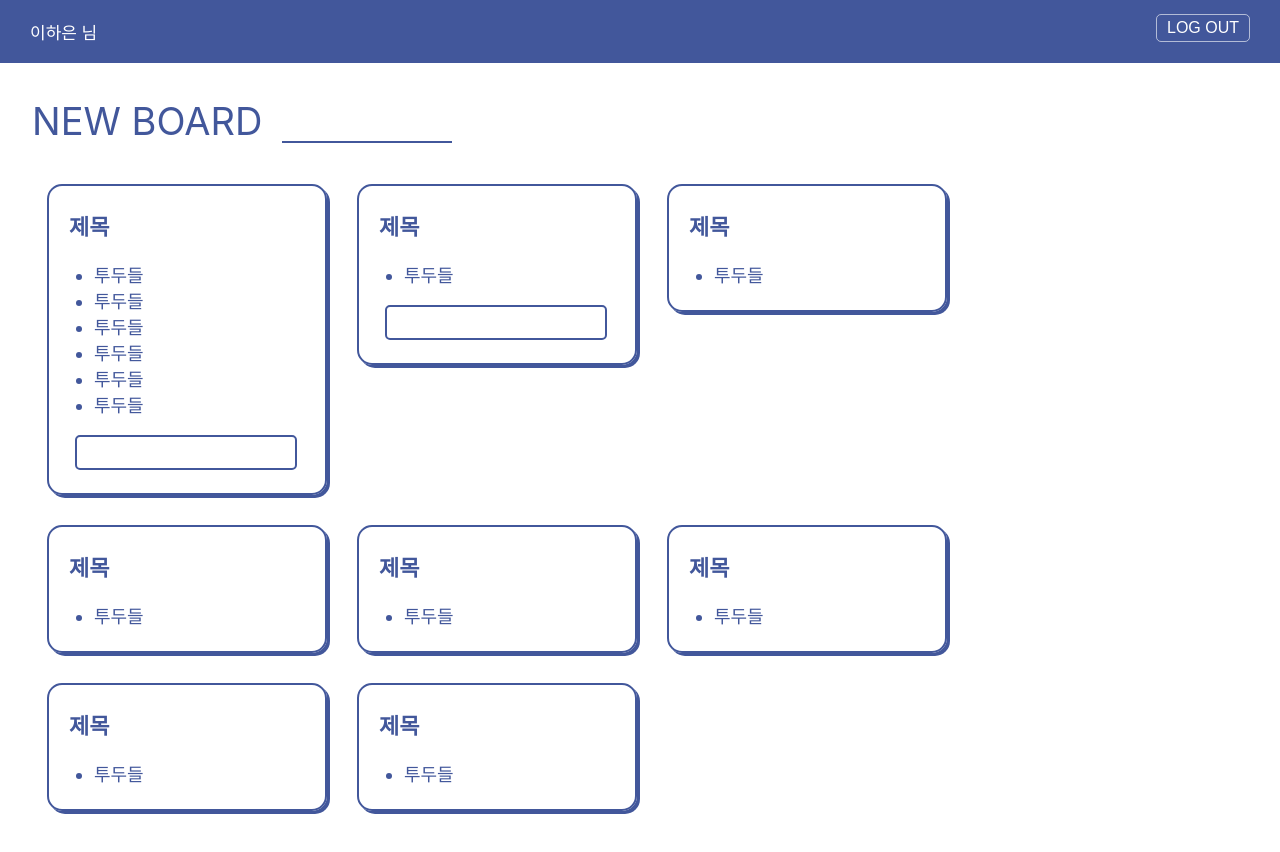
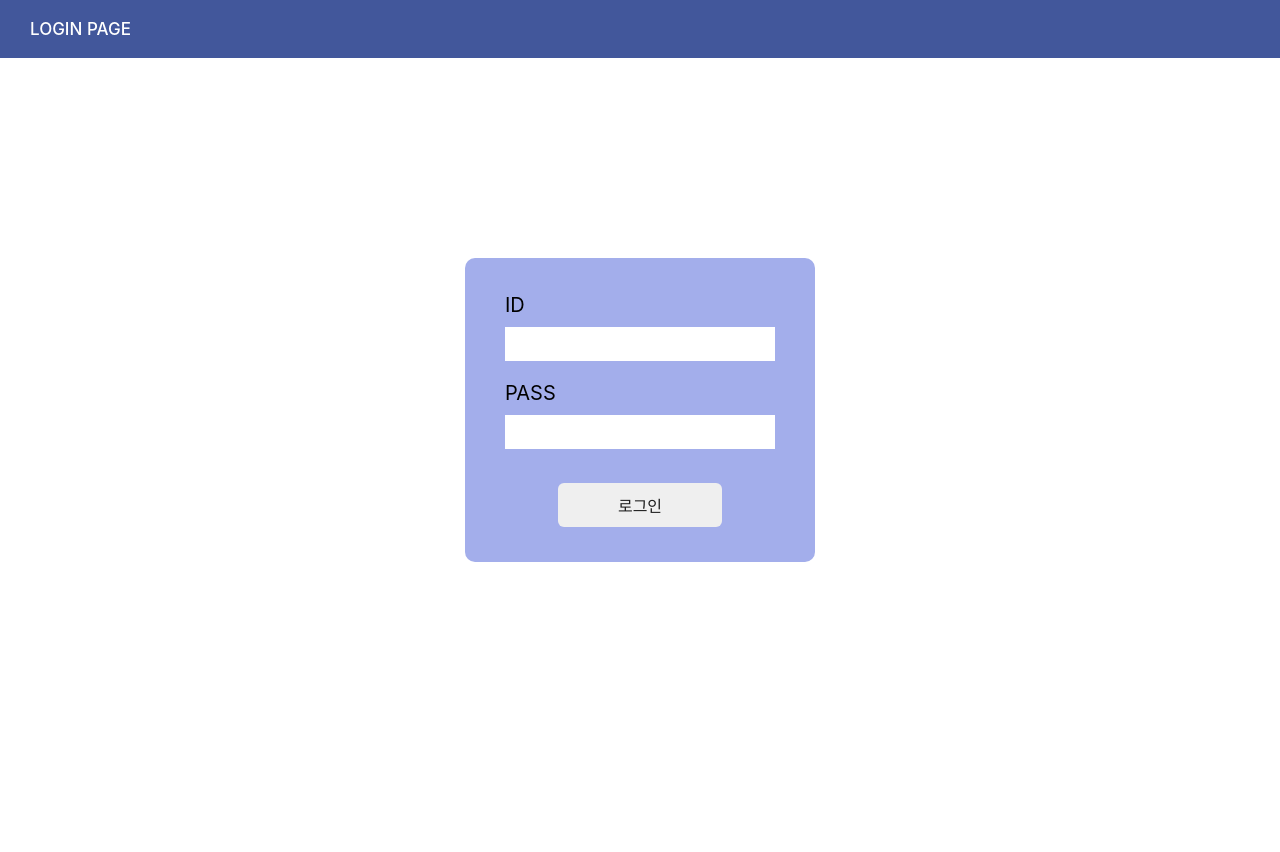
Before and after one commit to Leehaeun0/react_learn, a React (Create React App) app in the folder trello/: page / in a window 1280 px wide. Shown: the top 852 px of the page. After the commit the page ends 800 px from the top, so only its background shows below. Built offline with nearby package versions, Linux system fonts and the light colour scheme.

Commit message:
complete

```diff
--- a/trello/src/App.css
+++ b/trello/src/App.css
@@ -45,8 +45,8 @@ h2 {
 .logForm {
   background-color: rgb(163, 174, 235);
   width: 350px;
-  margin: 50px auto 20px;
-  /* margin: 200px auto 20px; */
+  /* margin: 50px auto 20px; */
+  margin: 200px auto 20px;
   padding: 35px 40px 21px;
   border-radius: 10px;
 }
@@ -68,7 +68,6 @@ h2 {
   display: block;
   padding: 10px 60px;
   margin: 14px auto;
-  /* border: none; */
   border-radius: 6px;
   color: rgb(31, 31, 31);
   outline-style: none;
@@ -95,8 +94,6 @@ h2 {
   background-color: rgba(255, 255, 255, 0);
   margin-top: -5px;
   padding: 4px 10px;
-  /* border-bottom: 1px solid #fff; */
-  /* border: 2px solid rgba(255, 255, 255, 0.5); */
   border: 1px solid rgba(255, 255, 255, 0.6);
   border-radius: 5px;
   color: #fff;
@@ -104,11 +101,10 @@ h2 {
 
 .newBoard {
   display: inline-block;
-  /* background-color: rgba(66, 87, 155, 1); */
-  /* border: 2px solid rgba(66, 87, 155, 1); */
-  /* padding: 15px 20px; */
   margin-bottom: 40px;
   border-radius: 6px;
+  display: flex;
+  align-items: center;
 }
 
 .newBoard h1 {
@@ -117,39 +113,23 @@ h2 {
   padding: 0 0 0 0 !important;
   font-weight: 400;
   font-size: 38px;
-  /* line-height:30px; */
-  /* color: #fff; */
   color: rgba(66, 87, 155, 1);
 }
 .newBoard input {
-  /* background-color: rgba(255, 255, 255, 0); */
-  /* border: 1px solid #fff; */
-  /* border-radius: 3px; */
-  /* box-sizing: initial; */
   border-bottom: 2px solid rgba(66, 87, 155, 1);
-  /* margin-top: -2px; */
   margin-right: 3px;
-  width: 170px;
+  width: 175px;
+  height: 45px;
+  margin-top: -10px;
   font-size: 20px;
-
-  /* padding: 3px; */
   outline: none;
 }
 .cardList {
   /* display: flex; */
-  /* flex-direction: row;
-  flex-wrap: wrap; */
-  /* max-width: 1550px; */
   margin: 0 auto;
-  /* justify-content: space-around; */
 }
-/* .card:last-child {
-  margin-right: auto;
-} */
 .card {
-  /* background-color: rgba(66, 87, 155, 1); */
-  /* background-color: rgb(138, 154, 207); */
-  /* float: left; */
+  position: relative;
   vertical-align: top;
   display: inline-block;
   width: 280px;
@@ -167,15 +147,46 @@ h2 {
 .todo {
   font-size: 18px;
   font-weight: 500;
-  /* padding-left: 8px; */
   list-style: initial;
   margin-left: 25px;
 }
 .todoInput {
   border: 2px solid rgb(66, 87, 155);
-  /* background-color: rgb(66, 87, 155); */
   margin: 18px 6px 0;
   width: 94%;
   height: 35px;
   border-radius: 5px;
 }
+.deleteTodo {
+  width: 26px;
+  height: 26px;
+  position: absolute;
+  top: 19px;
+  right: 20px;
+  font-size: 23px;
+  color: rgb(66, 87, 155);
+  padding: 0;
+  border-radius: 5px;
+}
+.deleteTodo:hover, .deleteTodo:focus {
+  background-color: rgb(66, 87, 155);
+  color: #fff;
+}
+.deleteTodo span {
+  background-color: rgb(66, 87, 155);
+  display: block;
+  height: 2px;
+  width: 100%;
+  /* transform: translateY(50%);; */
+}
+.deleteTodo span:first-child {
+  /* margin-top: 13px; */
+  margin-top: 50%;
+  /* margin-top: start; */
+  transform: rotate(45deg);
+}
+.deleteTodo span:last-child {
+  /* margin-top: -2px; */
+  margin-top: end;
+  transform: translateY(-50%) rotate(-45deg);
+}
--- a/trello/src/App.js
+++ b/trello/src/App.js
@@ -14,16 +14,19 @@ function App() {
   ];
 
   const [usersDataState, setUsersDataState] = useState(users);
-  const [loginState, setLoginState] = useState({ isLogin: false, loginId: '' });
-  const { isLogin, loginId } = loginState;
+  const [loginState, setLoginState] = useState({
+    isLogin: false,
+    loginId: '',
+    userId: 0
+  });
+  const { isLogin, loginId, userId } = loginState;
 
   // const [tryLogin, setTryLogin] = useState(false);
   // const [btnActive, setBtnActive] = useState('');
 
-  const generateId = () =>
-    usersDataState.length
-      ? Math.max(...usersDataState.map((user) => user.$id)) + 1
-      : 1;
+  const generateId = (arr) => {
+    return arr.length ? Math.max(...arr.map((user) => user.$id)) + 1 : 1;
+  };
 
   // const [userInputState, setUserInputState] = useState({
   //   $id: 0,
@@ -58,6 +61,10 @@ function App() {
   //   console.log('sub');
   // };
 
+  const logOut = () => {
+    setLoginState({ isLogin: false, loginId: '', userId: 0 });
+  };
+
   const test = () => {
     console.log(loginState);
     // console.log(tryLogin);
@@ -65,28 +72,28 @@ function App() {
 
   return (
     <>
-      <div className={st('head')} onClick={test}>
+      {/* <div className={st('head')} onClick={test}>
         {loginId} 이하은 님
-        <button type="button" className="logoutBtn">
+        <button type="button" className="logoutBtn" onClick={logOut}>
           LOG OUT
         </button>
-      </div>
-      {/* <div className={st('head')} onClick={test}>
+      </div> */}
+      <div className={st('head')} onClick={test}>
         {isLogin ? (
           <>
             {loginId} 님
-            <button type="button" className="logoutBtn">
+            <button type="button" className="logoutBtn" onClick={logOut}>
               LOG OUT
             </button>
           </>
         ) : (
           'LOGIN PAGE'
         )}
-      </div> */}
+      </div>
 
-      <Todos01 />
-      {/* {isLogin ? (
-        <Todos01 />
+      {/* <Todos01 generateId={generateId} userId={userId} /> */}
+      {isLogin ? (
+        <Todos01 generateId={generateId} userId={userId} />
       ) : (
         <Form01
           usersDataState={usersDataState}
@@ -99,7 +106,7 @@ function App() {
           // warnRef={warnRef}
           // btnRef={btnRef}
         />
-      )} */}
+      )}
     </>
   );
 }
--- a/trello/src/atoms/Form01.js
+++ b/trello/src/atoms/Form01.js
@@ -32,7 +32,11 @@ const Form01 = ({ usersDataState, setLoginState }) => {
       (user) => user.id === userState.id && user.pw === userState.pw
     );
     if (!findUser) return;
-    setLoginState({ isLogin: true, loginId: findUser.id });
+    setLoginState({
+      isLogin: true,
+      loginId: findUser.id,
+      userId: findUser.$id
+    });
     setUserState({ $id: 0, id: '', pw: '' });
   };
 
--- a/trello/src/atoms/Todos01.js
+++ b/trello/src/atoms/Todos01.js
@@ -1,70 +1,124 @@
-import React from 'react';
+import React, { useState } from 'react';
+// import Cards from './Cards';
 
-const Todos01 = () => {
+const Todos01 = ({ generateId, userId }) => {
+  // userId = 1;
+  const cards = [
+    { $id: 1, userId: 1, content: '집안일' },
+    { $id: 2, userId: 1, content: '개발 공부' },
+    { $id: 3, userId: 1, content: '과제' },
+    { $id: 4, userId: 1, content: '여행' },
+    { $id: 5, userId: 1, content: '맛집 탐방' },
+    { $id: 6, userId: 2, content: '영어공부' },
+    { $id: 7, userId: 2, content: '중국어 공부' },
+    { $id: 8, userId: 2, content: '일본어 공부' },
+    { $id: 9, userId: 3, content: '태국어 공부' },
+    { $id: 10, userId: 3, content: '몽골어 공부' },
+    { $id: 11, userId: 3, content: '러시아어 공부' },
+    { $id: 12, userId: 3, content: '프랑스어 공부' }
+  ].filter((card) => card.userId === userId);
+  const todos = [
+    { $id: 1, userId: 1, parentId: 1, content: '청소하기' },
+    { $id: 2, userId: 1, parentId: 1, content: '장보기' },
+    { $id: 3, userId: 1, parentId: 1, content: '빨래하기' },
+    { $id: 4, userId: 1, parentId: 2, content: '네트워크 공부' },
+    { $id: 5, userId: 1, parentId: 3, content: '리액트 과제' },
+    { $id: 6, userId: 1, parentId: 3, content: '영어 단어 외우기' },
+    { $id: 7, userId: 1, parentId: 4, content: '신나는 국내 여행' },
+    { $id: 8, userId: 1, parentId: 5, content: '인사동 맛집 탐방' },
+    { $id: 9, userId: 2, parentId: 6, content: '영어 인강' },
+    { $id: 10, userId: 2, parentId: 6, content: '문제집 풀기' }
+  ].filter((todo) => todo.userId === userId);
+  const [cardsState, setCardsState] = useState(cards);
+  const [todosState, setTodosState] = useState(todos);
+  const [inputTodos, setinputTodos] = useState('');
+  const [inputCards, setinputCards] = useState('');
+
+  const addCard = (e) => {
+    if (e.key !== 'Enter') return;
+    setCardsState([
+      ...cardsState,
+      {
+        $id: generateId(cardsState),
+        userId,
+        content: inputCards
+      }
+    ]);
+    e.target.value = '';
+  };
+
+  const getInputValue = (e) => {
+    if (e.target.name === 'addCard') {
+      setinputCards(e.target.value);
+    }
+    setinputTodos(e.target.value);
+  };
+
+  const addTodo = (e) => {
+    console.log(e.key);
+    console.log(e.target.name);
+    if (e.key !== 'Enter') return;
+    setTodosState([
+      ...todosState,
+      {
+        $id: generateId(todosState),
+        userId,
+        parentId: +e.target.name,
+        content: inputTodos
+      }
+    ]);
+    e.target.value = '';
+  };
+
+  const deleteTodo = (cardId) => {
+    // console.log(cardId);
+    setCardsState(cardsState.filter((card) => card.$id !== cardId));
+    setTodosState(todosState.filter((todo) => todo.parentId !== cardId));
+  };
+
+  const renderTodos = (cardId) => {
+    const filterTodo = todosState.filter((todo) => cardId === todo.parentId);
+    return filterTodo.map((todo) => (
+      <li key={todo.$id} className="todo">
+        {todo.content}
+      </li>
+    ));
+  };
+
+  console.log(cardsState, todosState);
+
   return (
     <main className="todoMain">
       <div className="newBoard">
         <h1>NEW BOARD</h1>
-        <input type="text" />
+        <input
+          type="text"
+          name="addCard"
+          onChange={getInputValue}
+          onKeyPress={addCard}
+        />
       </div>
       <ul className="cardList">
-        <li className="card">
-          <h2>제목</h2>
-          <ul className="todoList">
-            <li className="todo">투두들</li>
-            <li className="todo">투두들</li>
-            <li className="todo">투두들</li>
-            <li className="todo">투두들</li>
-            <li className="todo">투두들</li>
-            <li className="todo">투두들</li>
-          </ul>
-          <input type="text" className="todoInput" />
-        </li>
-
-        <li className="card">
-          <h2>제목</h2>
-          <ul className="todoList">
-            <li className="todo">투두들</li>
-          </ul>
-          <input type="text" className="todoInput" />
-        </li>
-
-        <li className="card">
-          <h2>제목</h2>
-          <ul className="todoList">
-            <li className="todo">투두들</li>
-          </ul>
-        </li>
-        <li className="card">
-          <h2>제목</h2>
-          <ul className="todoList">
-            <li className="todo">투두들</li>
-          </ul>
-        </li>
-        <li className="card">
-          <h2>제목</h2>
-          <ul className="todoList">
-            <li className="todo">투두들</li>
-          </ul>
-        </li>
-        <li className="card">
-          <h2>제목</h2>
-          <ul className="todoList">
-            <li className="todo">투두들</li>
-          </ul>
-        </li>
-        <li className="card">
-          <h2>제목</h2>
-          <ul className="todoList">
-            <li className="todo">투두들</li>
-          </ul>
-        </li>
-        <li className="card">
-          <h2>제목</h2>
-          <ul className="todoList">
-            <li className="todo">투두들</li>
-          </ul>
-        </li>
+        {cardsState.map((card) => (
+          <li key={card.$id} className="card">
+            <h2>{card.content}</h2>
+            <ul className="todoList">{renderTodos(card.$id)}</ul>
+            <input
+              name={card.$id}
+              onChange={getInputValue}
+              onKeyPress={addTodo}
+              type="text"
+              className="todoInput"
+            />
+            <button
+              type="button"
+              className="deleteTodo"
+              onClick={() => deleteTodo(card.$id)}
+            >
+              X
+            </button>
+          </li>
+        ))}
       </ul>
     </main>
   );
```
Also changed, not shown: trello/src/atoms/CardList.js (added, +54 -0 lines).
